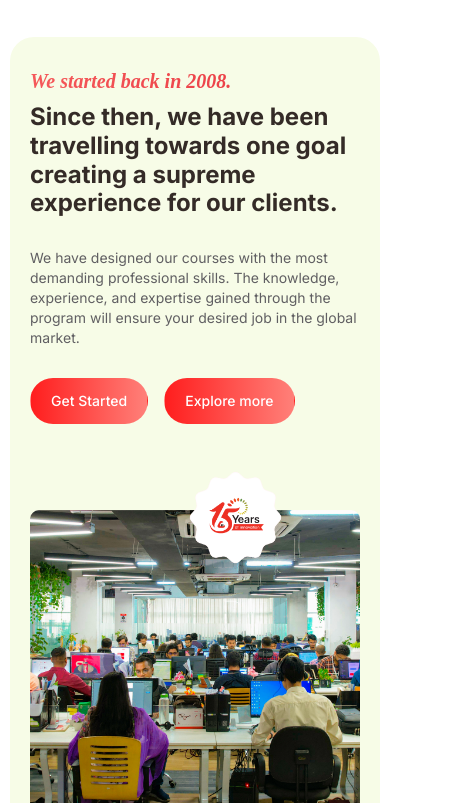
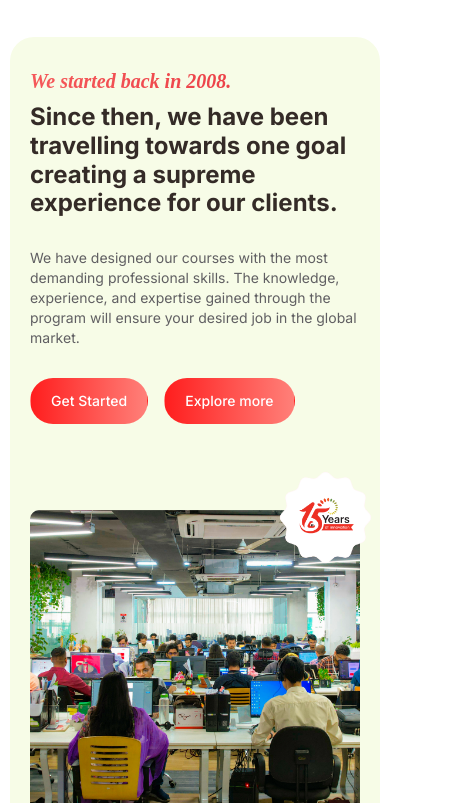
Before and after one commit to sajibkhandev/CIT-Canada-Ageny, a website: page index.html in a window 390 px wide. Shown: the part 1197-2000 px from the top of the page, 450 px wide, since content can reach past the window. Drawn offline with Linux system fonts and the light colour scheme; a web font is replaced by a local one.

Commit message:
mobile design done

```diff
--- a/index.html
+++ b/index.html
@@ -111,7 +111,7 @@
   <!-- ====================
        Achivement part Start
    ==================== -->
-  <section class="py-10 md:py-100">
+  <section class="py-10    md:py-100">
     <div class="max-w-container mx-auto">
       <h2 class="text-center pb-10 text-32 md:text-5xl text-third font-inter font-bold    md:pb-60">Showcase Of Our <span
           class="text-transparent bg-clip-text bg-custom-gradient2 italic">Achievements</span></h2>
@@ -164,7 +164,7 @@
         </div>
         <div class="relative pt-20    md:w-1/2  md:pb-60">
           <div class="flex justify-end"><img src="./images/clientBanner1.png" alt="Client Banner1"></div>
-          <div class="absolute top-[40px] -right-[90px] right-0    md:top-9 md:left-0"><img class="w-[55%]    md:w-auto" src="./images/clientBanner2.png" alt="Client Banner2"></div>
+          <div class="absolute top-[40px] -right-[90px]    md:top-9 md:left-0"><img class="w-[55%]    md:w-auto" src="./images/clientBanner2.png" alt="Client Banner2"></div>
         </div>
       </div>
     </div>
--- a/src/input.css
+++ b/src/input.css
@@ -1,6 +1,8 @@
 @tailwind base;
 @tailwind components;
 @tailwind utilities;
+
+
 
 .no-scroll {
     overflow: hidden;
```
Also changed, not shown: src/output.css.
